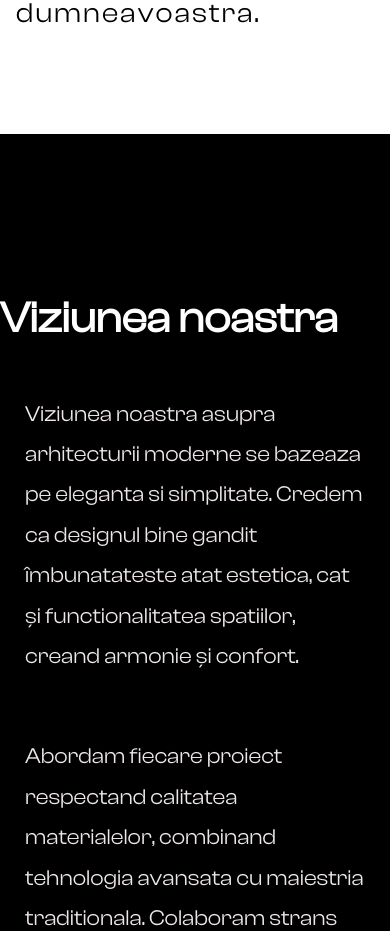
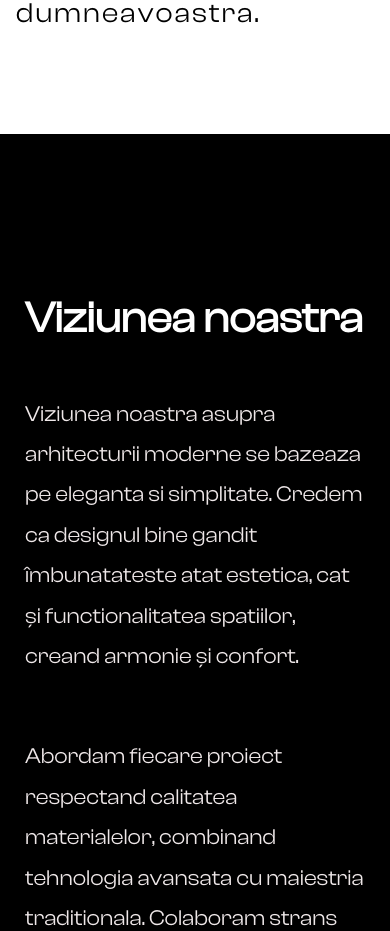
Before and after one commit to vikramkumartejani/ferandalex, a Next.js app: page / in a window 390 px wide. Shown: the part 2320-3251 px from the top of the page. Built offline with nearby package versions, Linux system fonts and the light colour scheme.

Commit message:
Update OurVision.tsx

```diff
--- a/src/app/components/OurVision.tsx
+++ b/src/app/components/OurVision.tsx
@@ -3,7 +3,7 @@ import React from "react";
 const OurVision = () => {
   return (
     <div className="overflow-x-hidden">
-      <h2 className="text-white pt-[160px] lg:px-[120px] md:px-[80px] sm:px-[30px] text-[#F26A45] md:text-[64px] text-[43px] font-[700] md:leading-[86.24px] leading-[50px] tracking-[1%] font-clashdisplay-regular">
+      <h2 className="text-white pt-[160px] lg:px-[120px] md:px-[80px] px-[25px] text-[#F26A45] md:text-[64px] text-[43px] font-[700] md:leading-[86.24px] leading-[50px] tracking-[1%] font-clashdisplay-regular">
         Viziunea noastra
       </h2>
       <div className="flex lg:flex-row flex-col lg:order-1 order-2 items-end justify-between mb-auto h-full text-[#EFE8E9] md:text-[30px] text-[22px] font-[400] leading-[40.42px] tracking-[9%] font-clashdisplay-regular">
```
